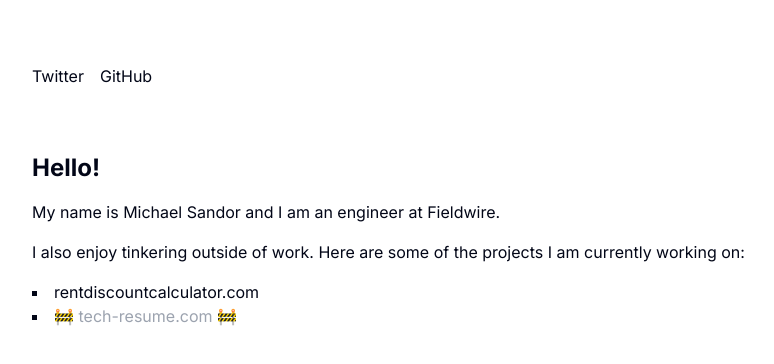
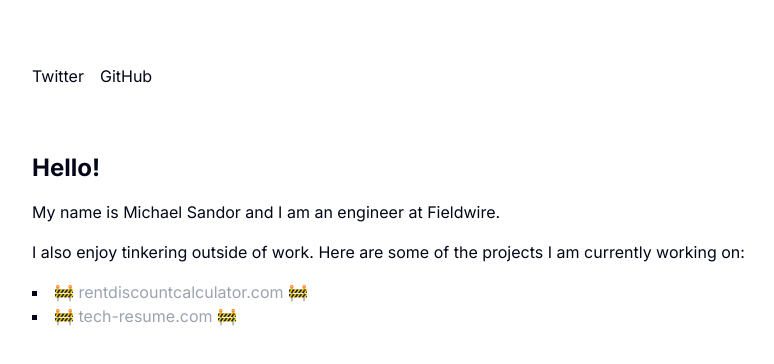
Before and after one commit to MichaelSandor/michaelnsandor, a Next.js app: page / in a window 1280 px wide. Shown: the top 364 px of the page, without its empty margins (32-806 px from the left). Built offline with nearby package versions, Linux system fonts and the light colour scheme.

Commit message:
Update rentdiscountcalculator.com to also be under construction.

```diff
--- a/src/app/page.tsx
+++ b/src/app/page.tsx
@@ -15,9 +15,8 @@ export default function Home() {
       </p>
       <ul className="list-square list-inside">
         <li>
-          <ExternalLink href="https://www.rentdiscountcalculator.com/">
-            rentdiscountcalculator.com
-          </ExternalLink>
+          🚧 <span className="text-gray-400">rentdiscountcalculator.com</span>{" "}
+          🚧
         </li>
         <li>
           🚧 <span className="text-gray-400">tech-resume.com</span> 🚧
```
